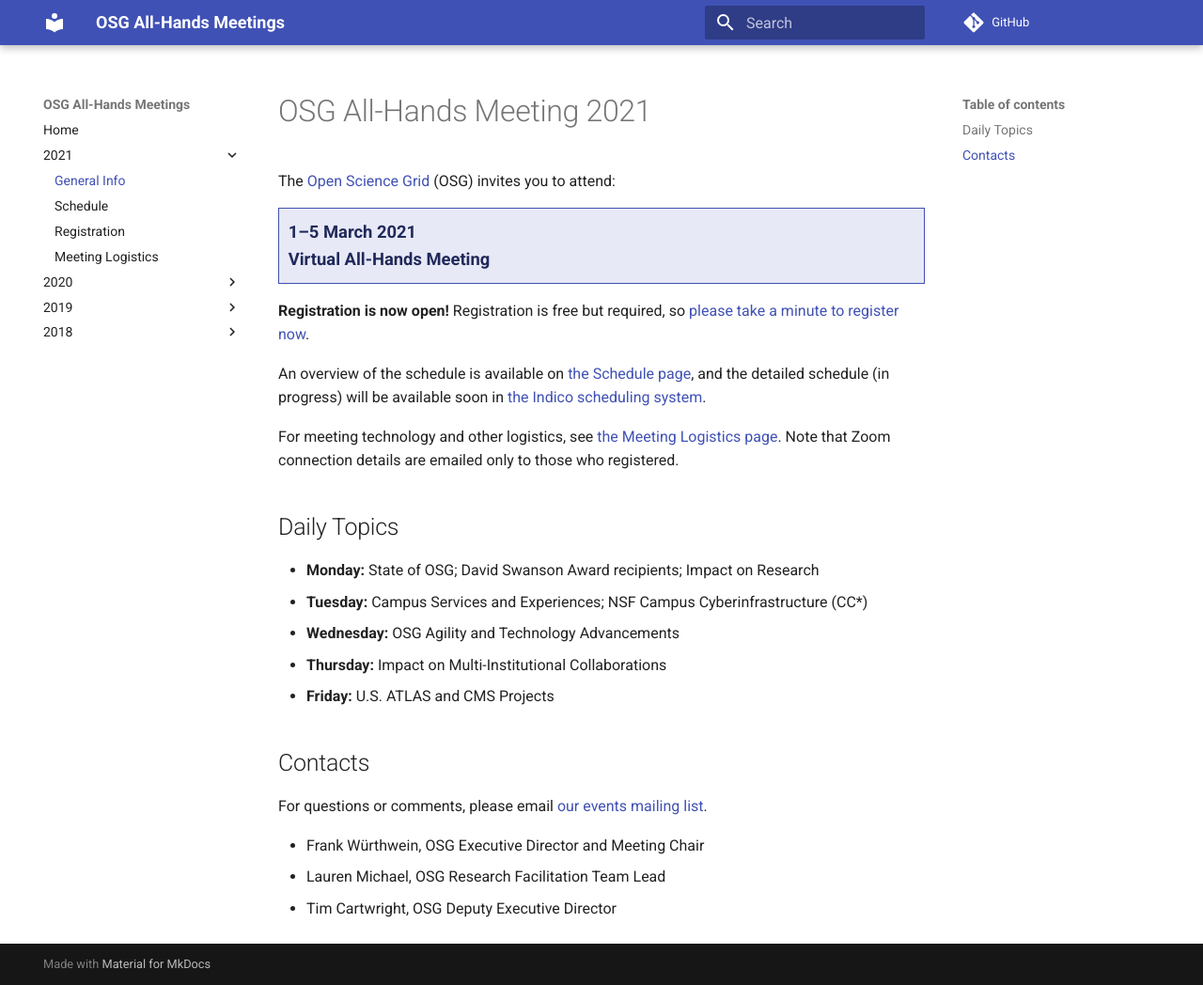
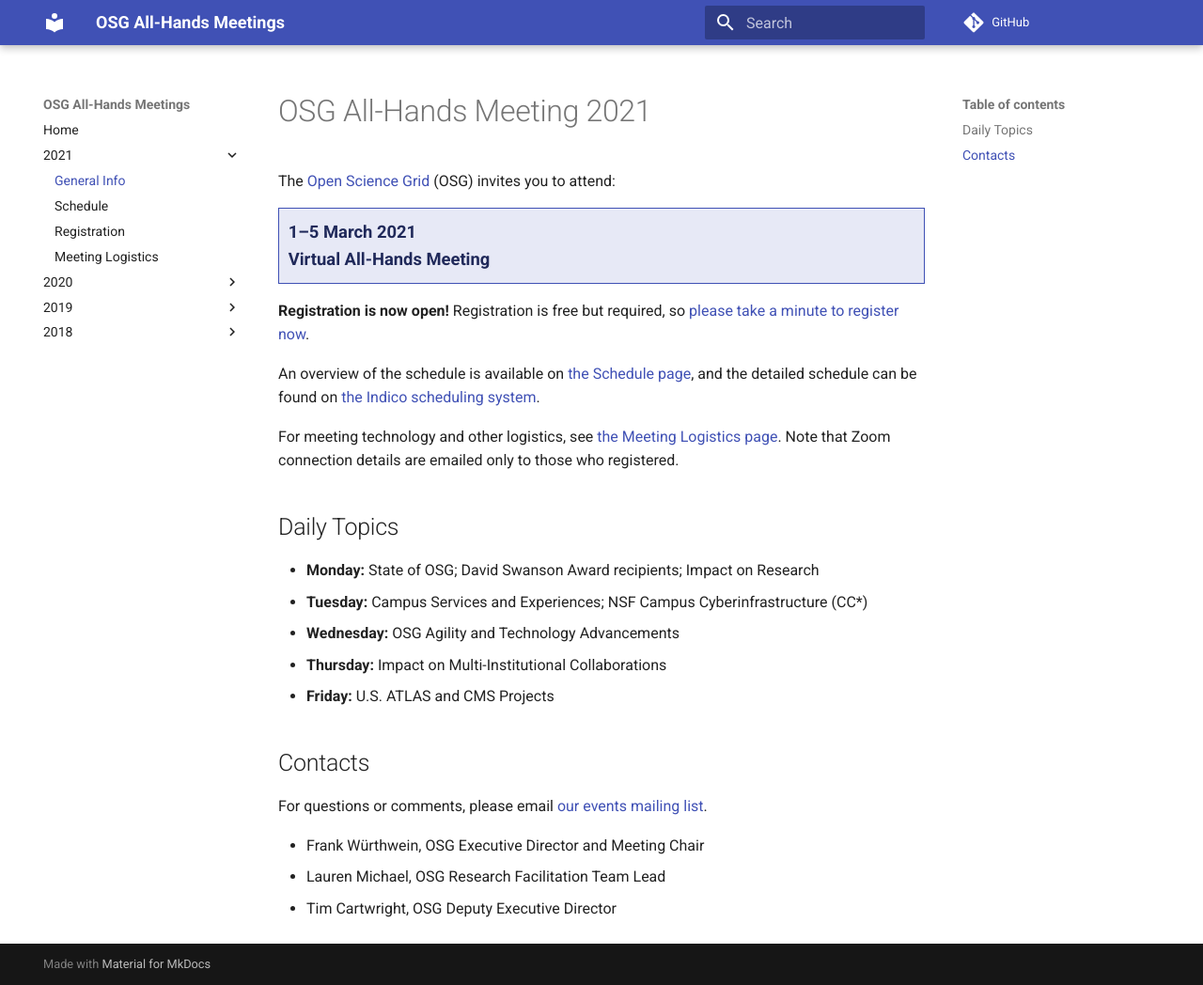
Before and after one commit to osg-htc/all-hands, an MkDocs documentation site: the page built from docs/2021/index.md, in a window 1280 px wide and 1048 px high. Shown: the whole window at 94% size. Built offline with MkDocs 1.6.1 and Material for MkDocs 9.7.7, drawn with Linux system fonts in a browser that asks for light colours; comment, search, counter and statistics services are not loaded.

Commit message:
Update index.md
updating text regarding completion of schedule

```diff
--- a/docs/2021/index.md
+++ b/docs/2021/index.md
@@ -13,8 +13,7 @@
 [please take a minute to register now](https://indico.fnal.gov/event/47040/registrations/2899/).
 
 An overview of the schedule is available on [the Schedule page](schedule.md),
-and the detailed schedule (in progress) will be available soon in
-[the Indico scheduling system](https://indico.fnal.gov/event/47040/timetable/).
+and the detailed schedule can be found on [the Indico scheduling system](https://indico.fnal.gov/event/47040/timetable/).
 
 For meeting technology and other logistics, see
 [the Meeting Logistics page](technology.md).
```
